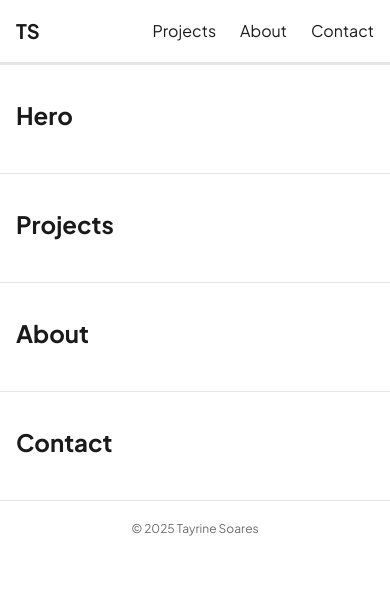
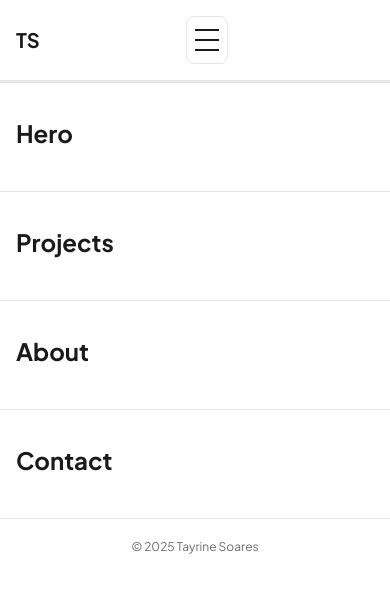
Before and after one commit to TayrineSoares/tayrine-portfolio, a React (Vite) app: page / in a window 390 px wide. Shown: the top 592 px of the page. Built offline with nearby package versions, Linux system fonts and the light colour scheme.

Commit message:
add responsive layout to header

```diff
--- a/src/components/Header.jsx
+++ b/src/components/Header.jsx
@@ -1,18 +1,41 @@
 import '../styles/Header.css';
+import { useState } from 'react';
 
 const Header = () => {
+  const [open, setOpen] = useState(false);
+
+  // functional form, where v is always the most recent value of the state
+  const toggle = () => setOpen(v => !v);
+  const closeMenu = () => setOpen(false);
+
+
   return (
     <header>
       <div className="container header-container">
         {/* PLACEHOLDER FOR LOGO LATER */}
-        <a href="#" className="logo">TS</a>
+        <a href="#" className="logo" onClick={closeMenu}>TS</a>
+
+        {/* Mobile togglebutton */}
+        <button
+          className='menu-toggle'
+          aria-label='Toggle navigation'
+          aria-expanded={open}
+          aria-controls="site-nav"
+          onClick={toggle}
+        >
+            <span className="bar"></span>
+            <span className="bar"></span>
+            <span className="bar"></span>
+
+        </button>
+
 
         {/* Navigation */}
         <nav>
-          <ul className="nav-list">
-            <li><a href="#projects">Projects</a></li>
-            <li><a href="#about">About</a></li>
-            <li><a href="#contact">Contact</a></li>
+          <ul className={`nav-list ${open ? 'nav-open' : ''}`}>
+            <li><a href="#projects" onClick={closeMenu}>Projects</a></li>
+            <li><a href="#about" onClick={closeMenu}>About</a></li>
+            <li><a href="#contact" onClick={closeMenu}>Contact</a></li>
           </ul>
         </nav>
 
--- a/src/styles/Header.css
+++ b/src/styles/Header.css
@@ -11,9 +11,10 @@
   font-weight: 700;
   font-size: 1.25rem;
   color: var(--fg);
+  text-decoration: none;
 }
 
-/* Navigation */
+/* Navigation (desktop) */
 .nav-list {
   list-style: none;
   display: flex;
@@ -30,3 +31,51 @@
 .nav-list a:hover {
   color: var(--accent);
 }
+
+/* ---- MOBILE STYLES ---- */
+.menu-toggle {
+  display: none;               /* hidden on desktop */
+  background: none;
+  border: 1px solid var(--line);
+  padding: 0.5rem;
+  border-radius: 8px;
+  cursor: pointer;
+}
+
+.menu-toggle .bar {
+  display: block;
+  width: 24px;
+  height: 2px;
+  background: var(--fg);
+  margin: 4px 0;
+}
+
+/* Breakpoint: under 768px */
+@media (max-width: 768px) {
+  .menu-toggle {
+    display: inline-flex;
+    flex-direction: column;
+    align-items: center;
+    justify-content: center; }
+
+  /* stack nav vertically, hidden by default */
+  .nav-list {
+    position: absolute;
+    right: 1rem;
+    top: 64px;                 /* below header */
+    background: var(--bg);
+    border: 1px solid var(--line);
+    border-radius: 10px;
+    padding: 0.75rem 1rem;
+    display: none;             /* hidden until open */
+    flex-direction: column;
+    gap: 0.75rem;
+    min-width: 180px;
+    z-index: 20;
+  }
+
+  .nav-list.nav-open { display: flex; }
+
+  /* On mobile, space is tight—make links slightly smaller */
+  .nav-list a { font-weight: 600; }
+}
```
